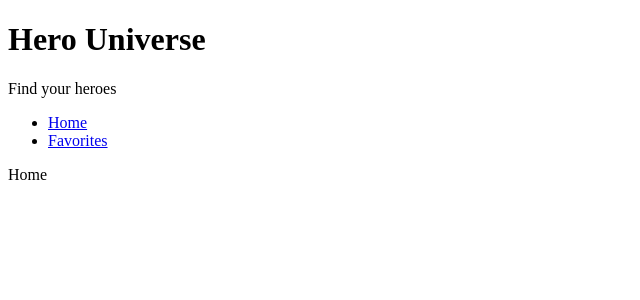
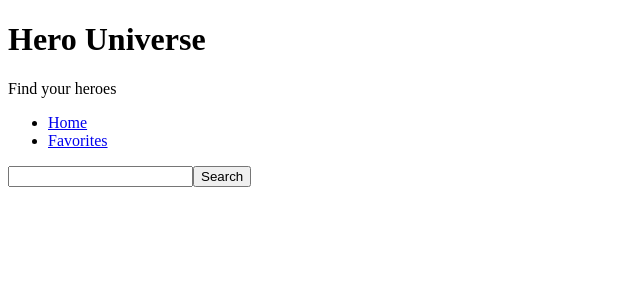
Before and after one commit to omdev420/cup-assignment-2, a React (Create React App) app: page / in a window 1280 px wide. Shown: the top 300 px of the page, without its empty margins (0-640 px from the left). Built offline with nearby package versions, Linux system fonts and the light colour scheme.

Commit message:
dev deploy on vercel

```diff
--- a/package.json
+++ b/package.json
@@ -6,6 +6,7 @@
     "@testing-library/jest-dom": "^5.14.1",
     "@testing-library/react": "^11.2.7",
     "@testing-library/user-event": "^12.8.3",
+    "axios": "^0.21.1",
     "react": "^17.0.2",
     "react-dom": "^17.0.2",
     "react-router": "^5.2.1",
--- a/src/pages/Home.js
+++ b/src/pages/Home.js
@@ -1,8 +1,49 @@
-import React from 'react';
+import React, { useState } from 'react';
+import axios from 'axios';
 import MainPageLayout from '../components/MainPageLayout';
 
 const Home = () => {
-  return <MainPageLayout>Home</MainPageLayout>;
+  const [input, setInput] = useState('');
+
+  const onInputChange = event => {
+    setInput(event.target.value);
+  };
+
+  const onSearch = () => {
+    // https://superheroapi.com/api/5995732007165992/search/name
+    // ?maxResults=${maxResults}&startIndex=${startIndex}
+    axios
+      .get(
+        `https://superheroapi.com/api/5995732007165992/search/${input}`
+        // {
+        //   headers: {
+        //     'access-control-allow-credentials': 'false',
+        //     'access-control-allow-headers':
+        //       'Origin, X-Requested-With, Content-Type, Accept',
+        //     'access-control-allow-methods': 'GET',
+        //     'access-control-allow-origin': '*',
+        //   },
+        // }
+      )
+      .then(response => response.json())
+      .then(
+        result => console.log(result),
+        error => console.log(error)
+      );
+  };
+
+  return (
+    <MainPageLayout>
+      <input
+        type="text"
+        onChange={onInputChange}
+        value={input}
+      />
+      <button type="button" onClick={onSearch}>
+        Search
+      </button>
+    </MainPageLayout>
+  );
 };
 
 export default Home;
```
Also changed, not shown: 1 other file (tests, documents, lock files or other folders).
